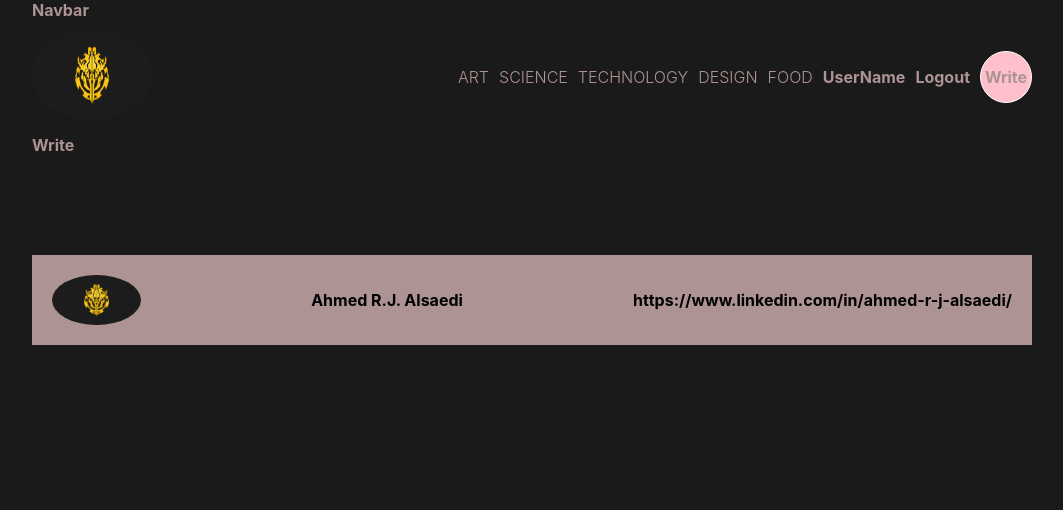
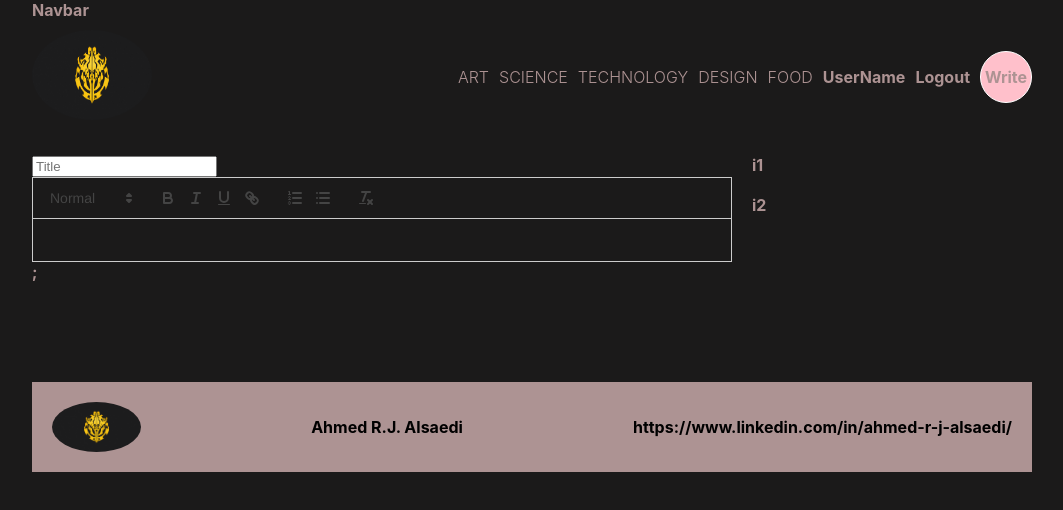
Before and after one commit to aalsaedi265/super_blog, a React (Create React App) app: page /write in a window 1280 px wide. Shown: the top 510 px of the page, without its empty margins (108-1171 px from the left). Built offline with nearby package versions, Linux system fonts and the light colour scheme.

Commit message:
creating the wite component with react quill for better blog text box

```diff
--- a/package.json
+++ b/package.json
@@ -8,6 +8,7 @@
     "@testing-library/user-event": "^13.5.0",
     "react": "^18.2.0",
     "react-dom": "^18.2.0",
+    "react-quill": "^2.0.0",
     "react-router-dom": "^6.7.0",
     "react-scripts": "5.0.1",
     "sass": "^1.57.1",
--- a/src/pages/Write.jsx
+++ b/src/pages/Write.jsx
@@ -1,8 +1,25 @@
-import React from 'react'
+import React, { useState } from 'react';
+import ReactQuill from 'react-quill';
+import 'react-quill/dist/quill.snow.css';
+
 
 function Write() {
+
+  const [value, setValue] = useState('');
+
   return (
-    <div>Write</div>
+    <div className='add'>
+      <div className='content'>
+        <input type='text' placeholder='Title'/>
+        <div className='editorContainer'>
+          <ReactQuill theme="snow" value={value} onChange={setValue} />;
+        </div>
+      </div>
+      <dvi className="menu">
+        <div className="item">i1</div>
+        <div className="item">i2</div>
+      </dvi>
+    </div>
   )
 }
 
--- a/src/style.scss
+++ b/src/style.scss
@@ -320,6 +320,20 @@
         }
 
     }
+}
+.add{
+    margin-top: 20px;
+    display: flex;
+    gap:20px;
 
+    .content{
+        flex:5;
+    }
 
+    .menu{
+        flex:2;
+        display: flex;
+        flex-direction: column;
+        gap:20px;
+    }
 }
```
Also changed, not shown: 2 other files (tests, documents, lock files or other folders).
